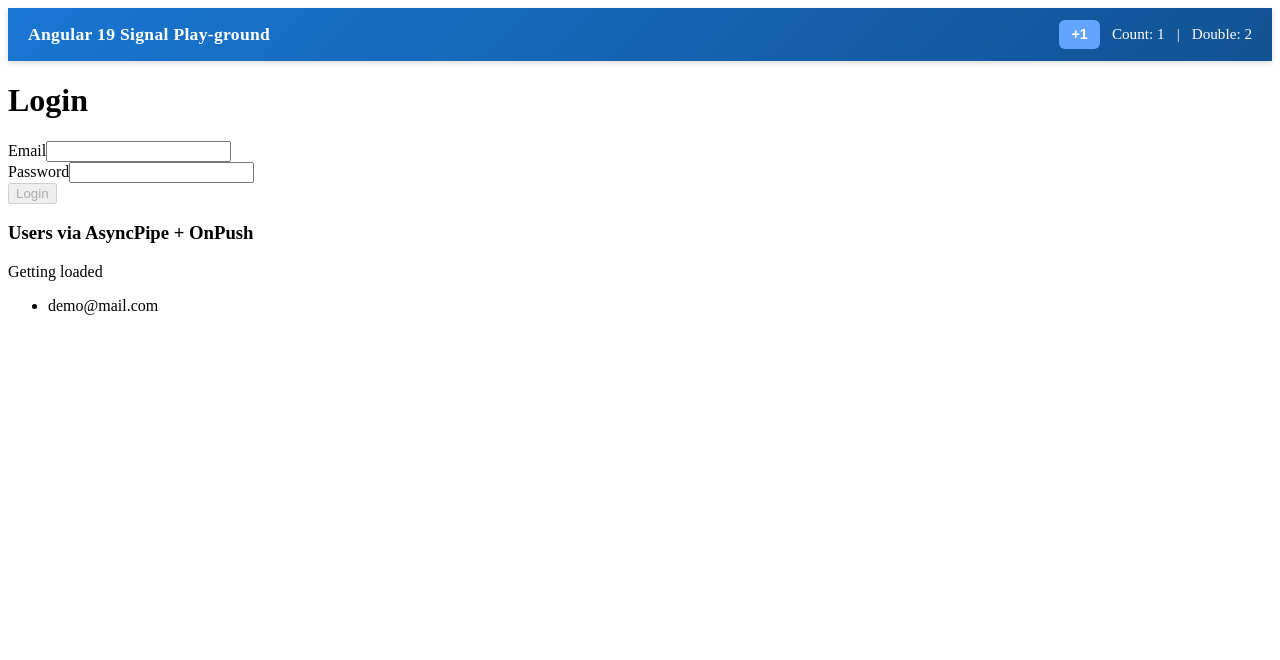
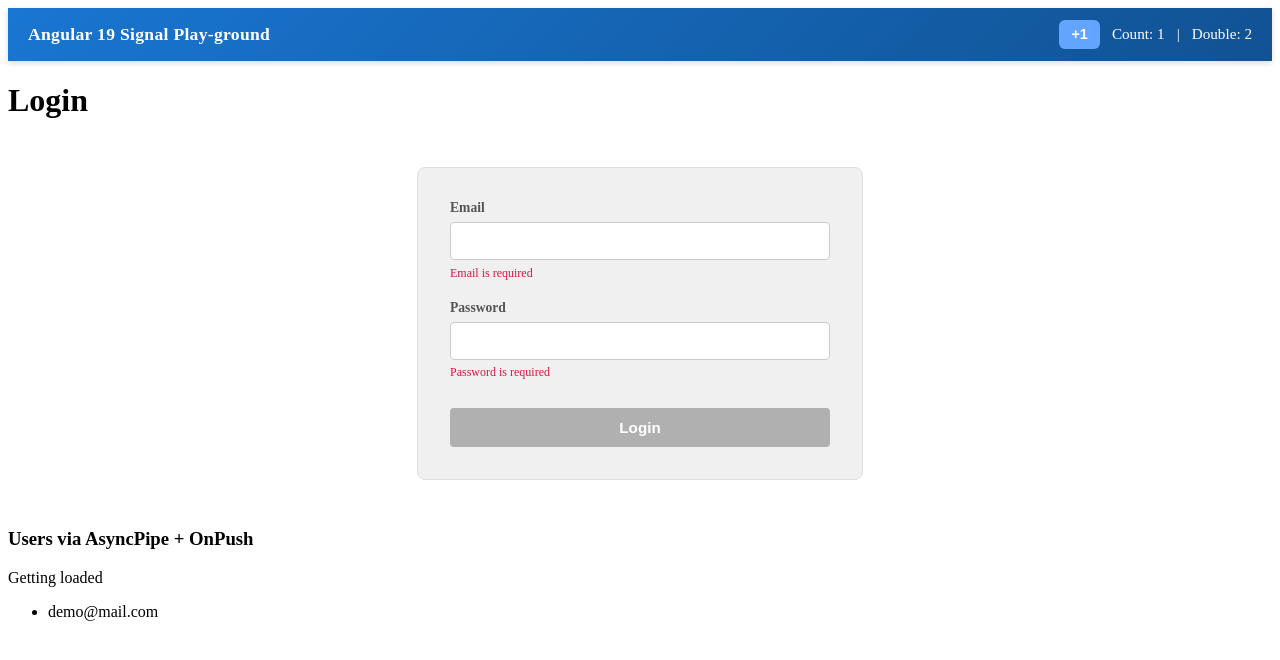
Before and after one commit to Div-404/ng19-workshop, an Angular app: page /login in a window 1280 px wide. Shown: the top 660 px of the page. Built offline with nearby package versions, Linux system fonts and the light colour scheme; data requests are answered from the project's data file.

Commit message:
feat: reactive-form streams emailError$, valid$, disable button

```diff
--- a/src/app/features/login-form/login-form.html
+++ b/src/app/features/login-form/login-form.html
@@ -2,10 +2,12 @@
     <div    class="emailclass">
         <label> Email</label>
         <input type="email" formControlName="email"/>
+        <small *ngIf="emailerror$ | async as err" class="error">{{ err }}</small>
     </div>
     <div class="passClass">
         <label>Password</label>
         <input type="password" formControlName="password"/>
+        <small *ngIf="passworderror$ | async as err" class="error">{{ err }}</small>
     </div>
-    <button type="submit" [disabled]="disabled||form.invalid">Login</button>
+    <button type="submit" [disabled]="(valid$ | async) === false">Login</button>
 </form>
--- a/src/app/features/login-form/login-form.scss
+++ b/src/app/features/login-form/login-form.scss
@@ -0,0 +1,69 @@
+.formClass {
+  max-width: 380px;          /* limits width for readability */
+  margin: 3rem auto;         /* centers horizontally */
+  padding: 2rem;
+
+  display: flex;
+  flex-direction: column;
+  gap: 1.25rem;              /* space between fields */
+
+  border: 1px solid #e0e0e0;
+  border-radius: 8px;
+  background: #f1f0f0;
+}
+
+.emailclass,
+.passClass {
+  display: flex;
+  flex-direction: column;
+  gap: 0.35rem;
+}
+label {
+  font-size: 0.85rem;
+  font-weight: 600;
+  color: #545454;
+}
+input {
+  padding: 0.6rem 0.75rem;
+  font-size: 0.95rem;
+
+  border: 1px solid #ccc;
+  border-radius: 4px;
+
+  transition: border-color 0.2s ease, box-shadow 0.2s ease;
+}
+input:focus {
+  outline: none;
+  border-color: #1976d2;
+  box-shadow: 0 0 0 2px rgba(25, 118, 210, 0.15);
+}
+
+
+.error {
+  color: crimson;
+  font-size: 0.75rem;
+  line-height: 1.2;
+}
+
+button {
+  margin-top: 0.5rem;
+  padding: 0.7rem;
+
+  font-size: 0.95rem;
+  font-weight: 600;
+
+  border: none;
+  border-radius: 4px;
+  background: #1976d2;
+  color: #fff;
+
+  cursor: pointer;
+  transition: background 0.2s ease;
+}
+button:hover:not(:disabled) {
+  background: #155fa0;
+}
+button:disabled {
+  background: #b0b0b0;
+  cursor: not-allowed;
+}
--- a/src/app/features/login-form/login-form.ts
+++ b/src/app/features/login-form/login-form.ts
@@ -2,6 +2,7 @@ import { Component, computed, EventEmitter, Input, Output } from '@angular/core'
 import { toSignal } from '@angular/core/rxjs-interop';
 import { FormGroup, FormBuilder, Validators, FormsModule, ReactiveFormsModule } from '@angular/forms';
 import { CommonModule } from '@angular/common';
+import { map, Observable, startWith } from 'rxjs';
 
 @Component({
   selector: 'app-login-form',
@@ -11,22 +12,20 @@ import { CommonModule } from '@angular/common';
 })
 export class LoginForm {
   form!:FormGroup;
-  @Input() disabled = false;
+  // @Input() disabled = false;
   @Output() submitForm = new EventEmitter<any>;
+    emailerror$!: Observable<string | null>;
+  passworderror$!: Observable<string | null>;
+  valid$!: Observable<boolean>;
   constructor(
     private fb:FormBuilder
   ) {
   }
 
  ngOnInit(): void {
+    // 1️⃣ Create form FIRST
     this.form = this.fb.group({
-          email:['',[Validators.required, Validators.email]],
-          // password: ['',
-          //   [
-          // Validators.required,
-          //   Validators.pattern(
-          // ^(?=.*[a-z])(?=.*[A-Z])
-          //   (?=.*\d)(?=.*[@$!%*?&#])[A-Za-z\d@$!%*?&#]{8,}$)]]
+      email: ['', [Validators.required, Validators.email]],
       password: [
         '',
         [
@@ -36,9 +35,37 @@ ngOnInit(): void {
           )
         ]
       ]
+    });
+
+    // 2️⃣ Email errors
+    this.emailerror$ = this.form.get('email')!.valueChanges.pipe(
+      startWith(this.form.get('email')!.value),
+      map(() => {
+        const ctrl = this.form.get('email');
+        if (ctrl?.hasError('required')) return 'Email is required';
+        if (ctrl?.hasError('email')) return 'Invalid email format';
+        return null;
       })
+    );
+
+    // 3️⃣ Password errors
+    this.passworderror$ = this.form.get('password')!.valueChanges.pipe(
+      startWith(this.form.get('password')!.value),
+      map(() => {
+        const ctrl = this.form.get('password');
+        if (ctrl?.hasError('required')) return 'Password is required';
+        if (ctrl?.hasError('pattern'))
+          return 'Min 8 chars, uppercase, lowercase, number & special char';
+        return null;
+      })
+    );
+
+    // 4️⃣ Form validity
+    this.valid$ = this.form.statusChanges.pipe(
+      startWith(this.form.status),
+      map(status => status === 'VALID')
+    );
   }
-
 onSubmit(){
   if(this.form.valid){
     this.submitForm.emit(this.form.value)
--- a/src/app/features/login/login.html
+++ b/src/app/features/login/login.html
@@ -8,8 +8,11 @@
 
 <h1>Login</h1>
 
+<!-- <app-login-form
+  [disabled]="false"
+  (submitForm)="onLogin($event)">
+</app-login-form> -->
 <app-login-form
-  [disabled]="false"
   (submitForm)="onLogin($event)">
 </app-login-form>
 
```
Lines whose indentation alone changed are shown as unchanged.
